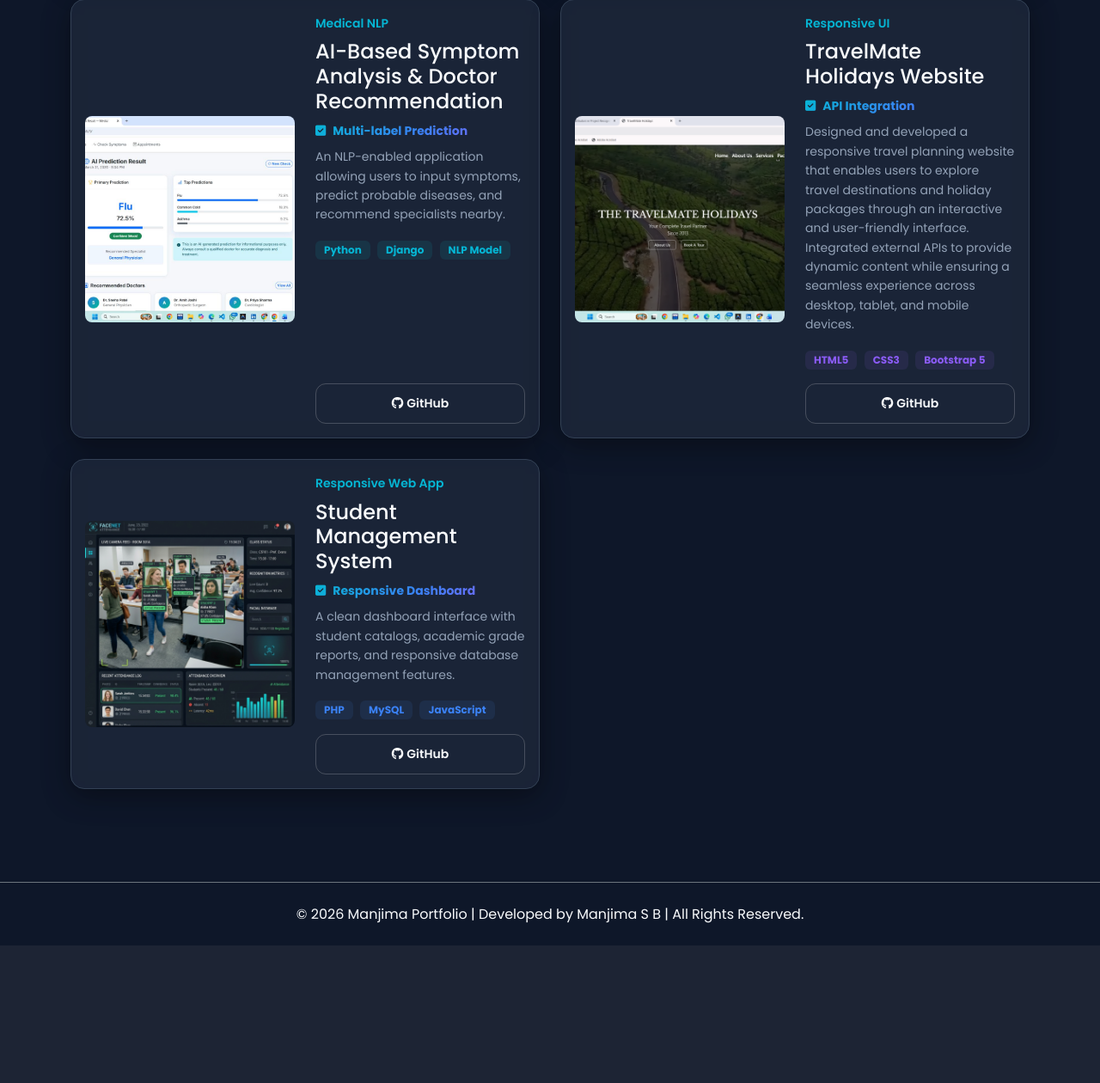
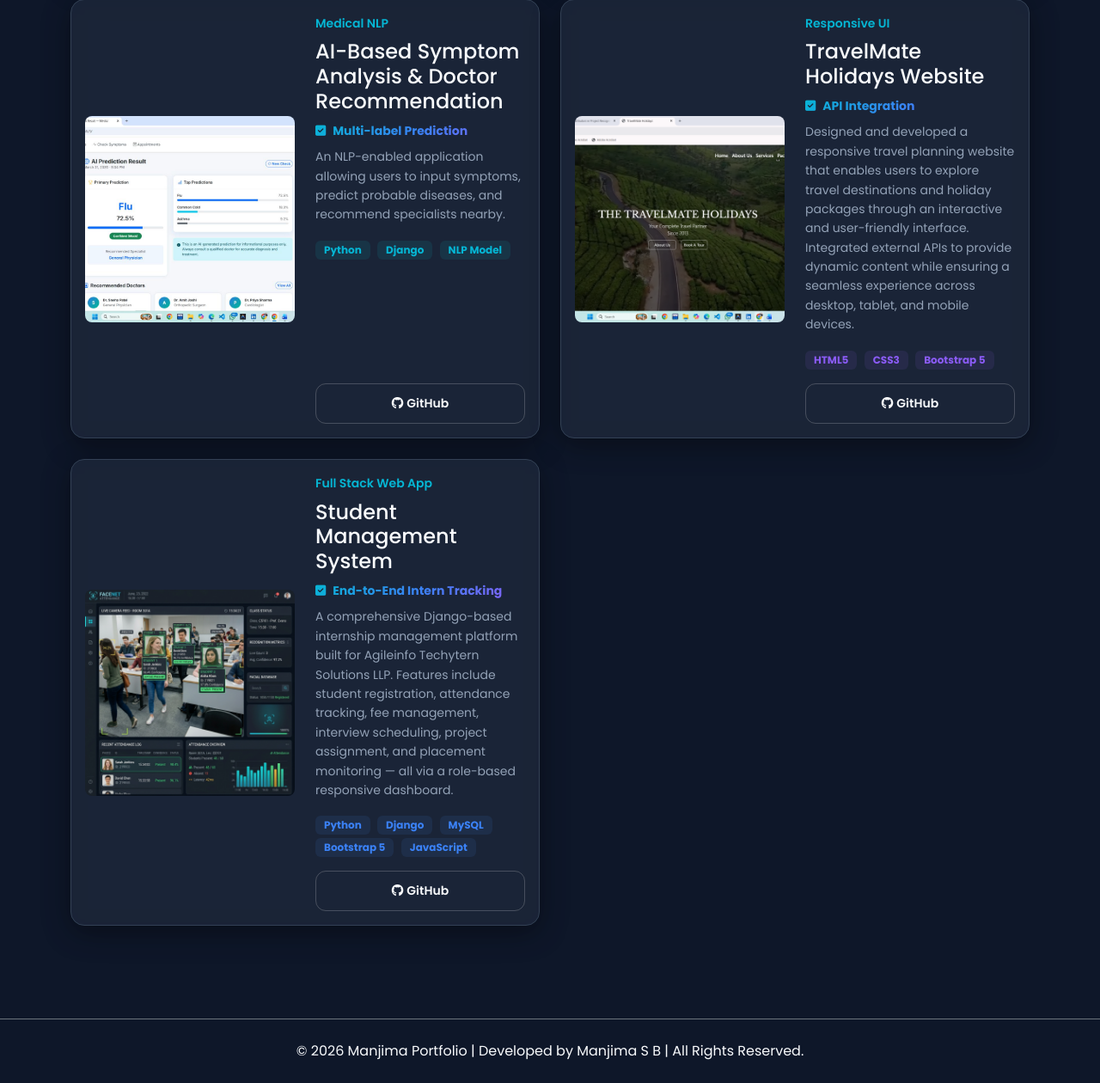
Before and after one commit to Manjima0712/Manjima_Portfolio, a Flask app: page /projects in a window 1280 px wide. Shown: the part 1894-3154 px from the top of the page at 86% size. Before the commit the page ends 2994 px from the top, so only its background shows below. Run offline with Flask 3, Linux system fonts and the light colour scheme; some libraries are stand-ins or nearby versions.

Commit message:
Update Student Management System project card with Django details

```diff
--- a/templates/projects.html
+++ b/templates/projects.html
@@ -262,20 +262,22 @@
                         <div class="col-md-6 d-flex flex-column justify-content-between h-100 text-start">
                             <div>
                                 <div class="d-flex align-items-center mb-2">
-                                    <span class="text-cyan small font-space fw-semibold">Responsive Web App</span>
+                                    <span class="text-cyan small font-space fw-semibold">Full Stack Web App</span>
                                 </div>
                                 <h4 class="text-white font-space mb-2">Student Management System</h4>
-                                <div class="text-gradient font-space fw-bold small mb-2"><i class="fa-solid fa-square-check me-2"></i>Responsive Dashboard</div>
-                                <p class="text-gray small font-poppins mb-3">A clean dashboard interface with student catalogs, academic grade reports, and responsive database management features.</p>
+                                <div class="text-gradient font-space fw-bold small mb-2"><i class="fa-solid fa-square-check me-2"></i>End-to-End Intern Tracking</div>
+                                <p class="text-gray small font-poppins mb-3">A comprehensive Django-based internship management platform built for Agileinfo Techytern Solutions LLP. Features include student registration, attendance tracking, fee management, interview scheduling, project assignment, and placement monitoring — all via a role-based responsive dashboard.</p>
                                 <div class="project-tech mb-3">
-                                    <span class="badge bg-blue-subtle text-blue me-1">PHP</span>
+                                    <span class="badge bg-blue-subtle text-blue me-1">Python</span>
+                                    <span class="badge bg-blue-subtle text-blue me-1">Django</span>
                                     <span class="badge bg-blue-subtle text-blue me-1">MySQL</span>
+                                    <span class="badge bg-blue-subtle text-blue me-1">Bootstrap 5</span>
                                     <span class="badge bg-blue-subtle text-blue me-1">JavaScript</span>
                                 </div>
                             </div>
                             <div class="d-flex gap-2">
                                 <a href="https://github.com/Manjima0712" target="_blank" class="btn btn-outline-light btn-sm w-100"><i class="fa-brands fa-github me-1"></i>GitHub</a>
-                                </div>
+                            </div>
                         </div>
                     </div>
                 </div>
```
Also changed, not shown: projects.html (+7 -5 lines).
